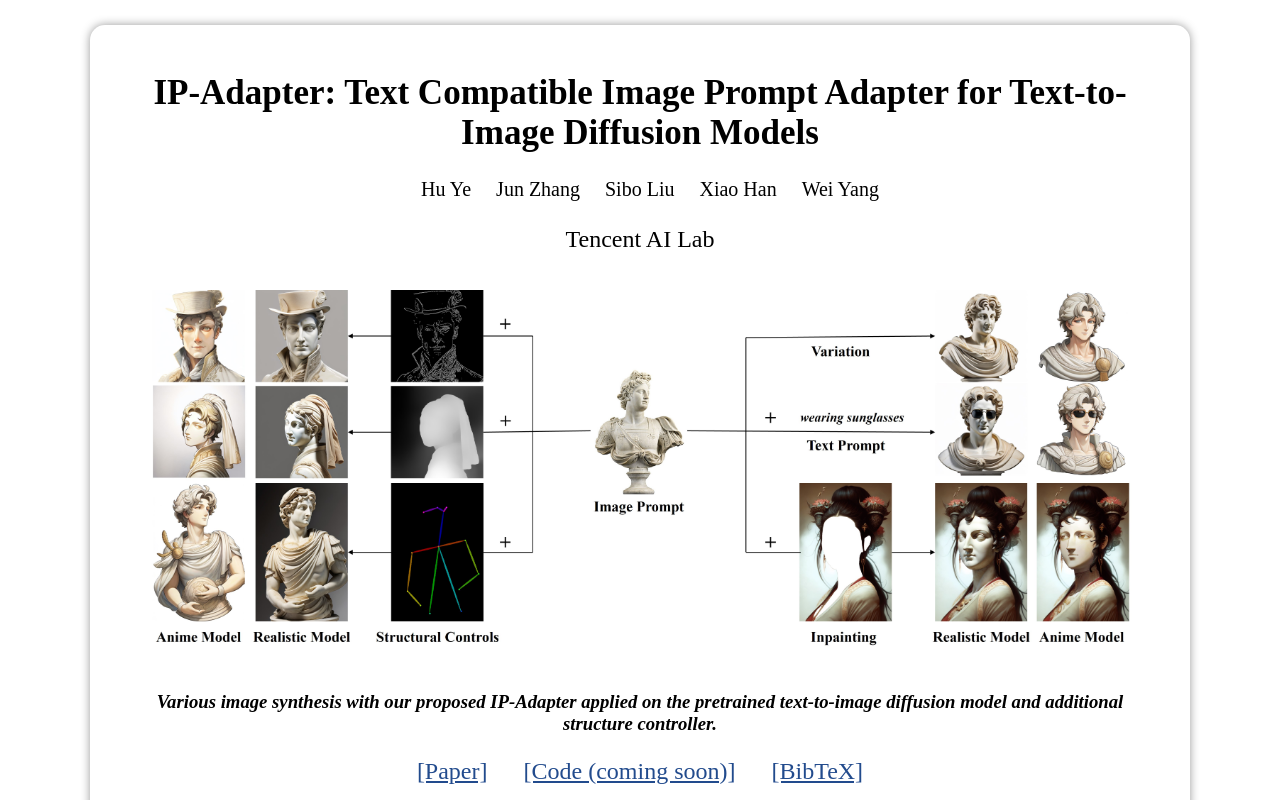
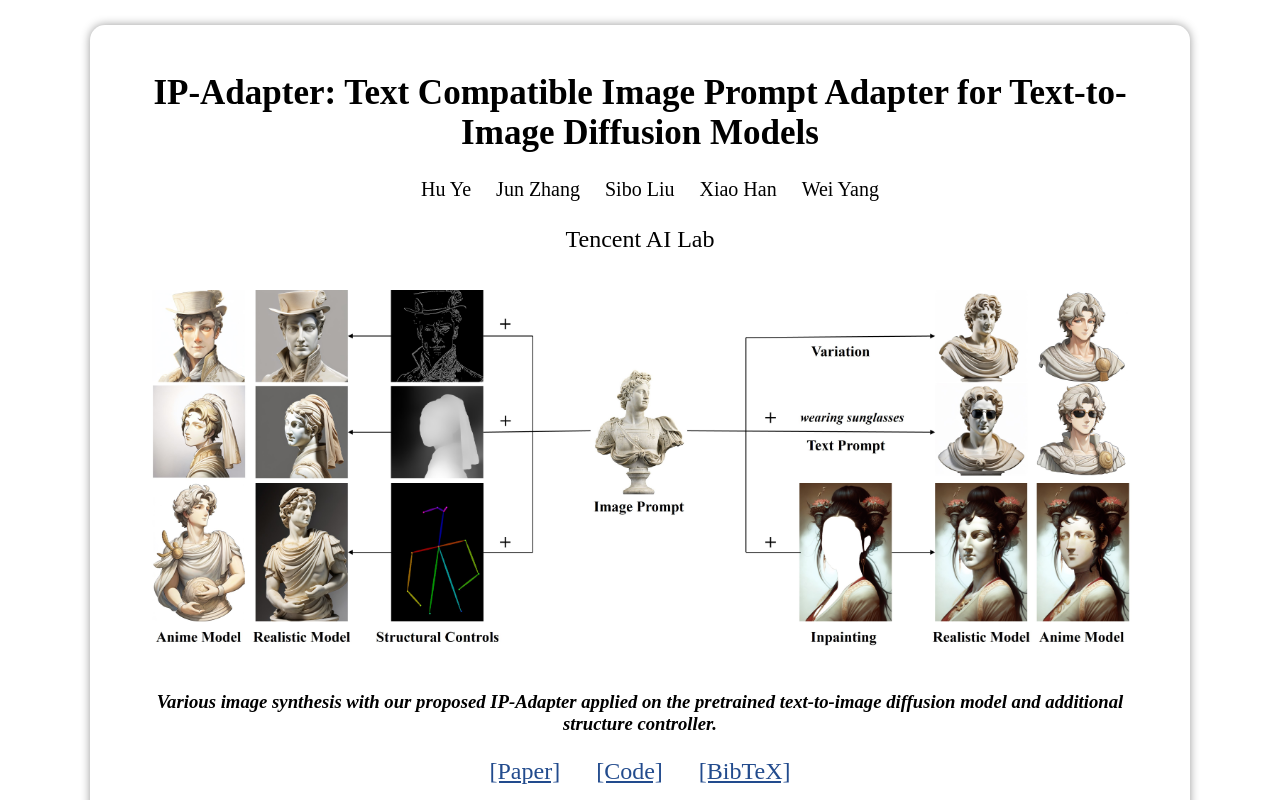
Before and after one commit to ip-adapter/ip-adapter.github.io, a plain HTML site: page index.html in a window 1280 px wide. Shown: the top 800 px of the page. Drawn offline with nearby package versions, Linux system fonts and the light colour scheme.

Commit message:
add github url

```diff
--- a/index.html
+++ b/index.html
@@ -27,7 +27,7 @@
     <font size="+2">
           <p style="text-align: center;">
             <a href="https://arxiv.org/abs/2308.06721" target="_blank">[Paper]</a> &nbsp;&nbsp;&nbsp;&nbsp;
-	      <a href="" target="_blank">[Code (coming soon)]</a> &nbsp;&nbsp;&nbsp;&nbsp;
+	      <a href="https://github.com/tencent-ailab/IP-Adapter" target="_blank">[Code]</a> &nbsp;&nbsp;&nbsp;&nbsp;
             <a href="files/bibtex.txt" target="_blank">[BibTeX]</a>
           </p>
     </font>
```
